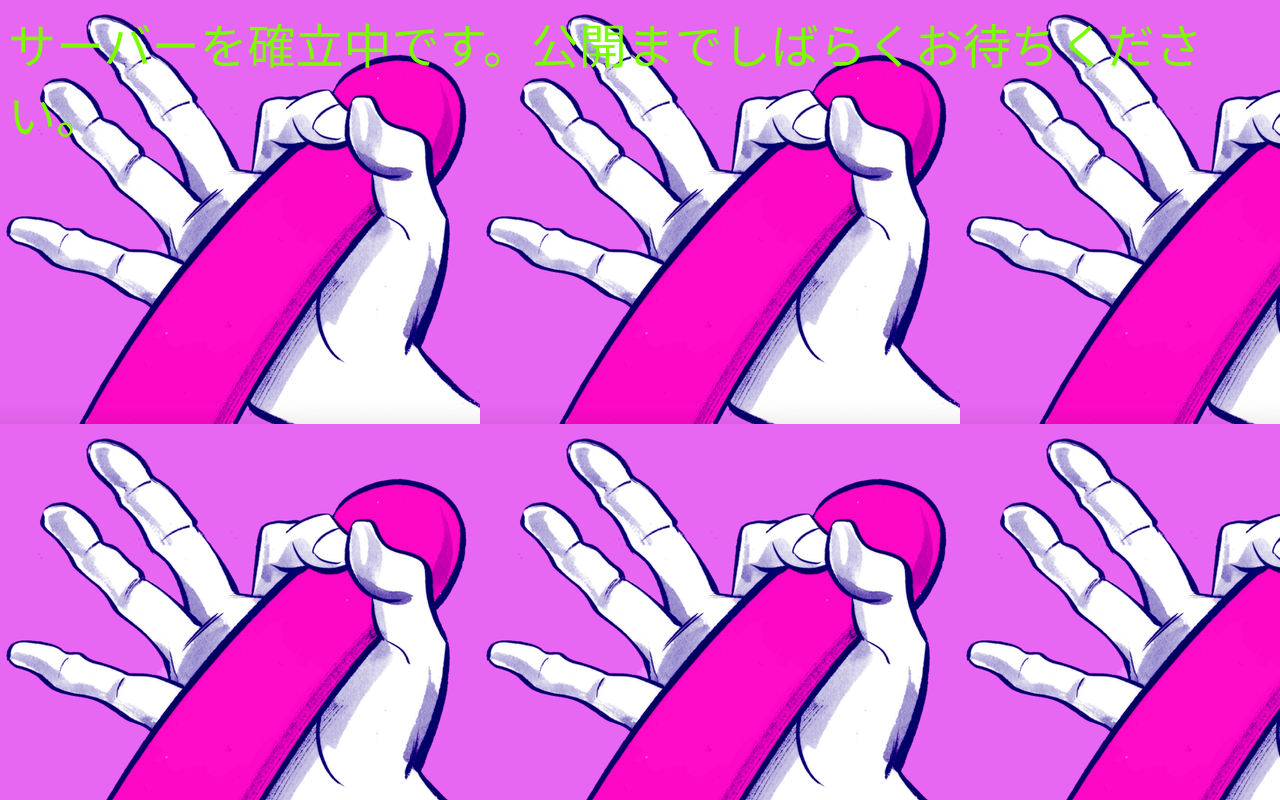
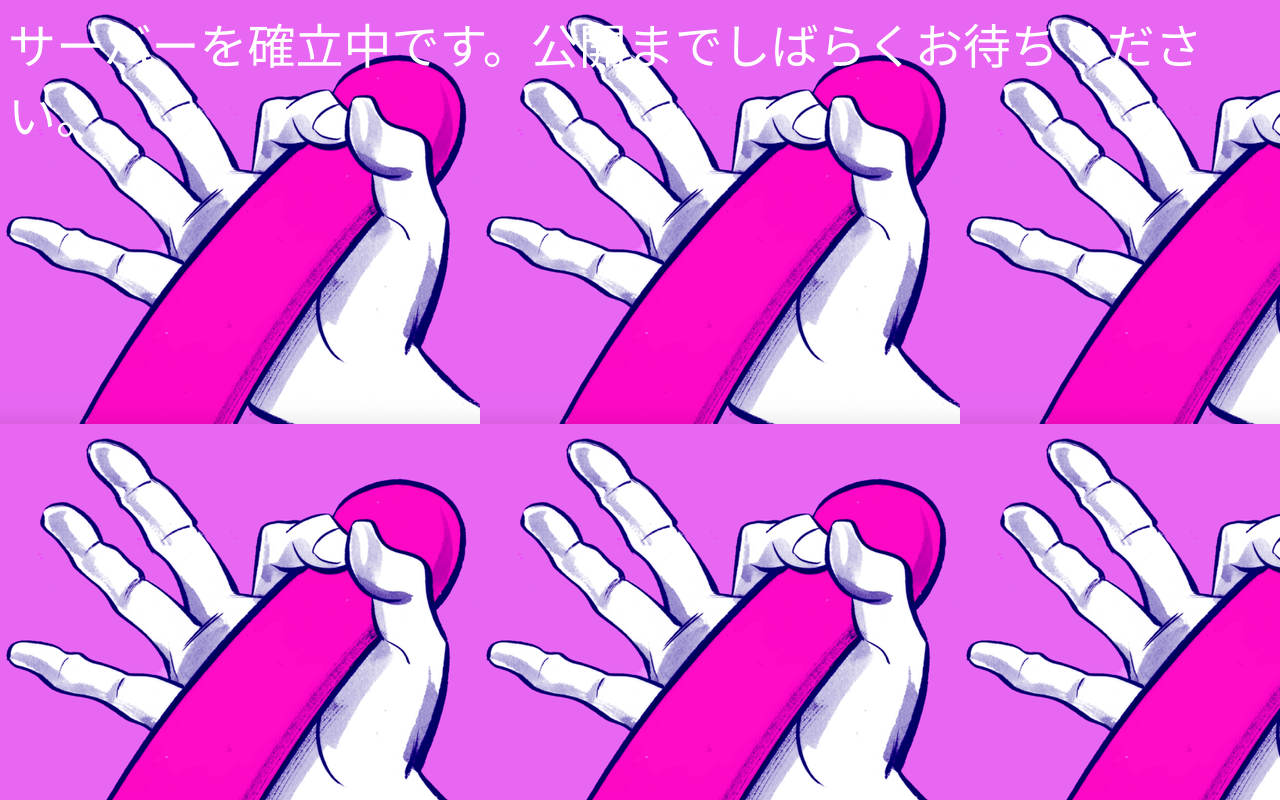
Before and after one commit to rento9696/pensi.io, a plain HTML site: page index.html in a window 1280 px wide. Drawn offline with Linux system fonts and the light colour scheme.

Commit message:
Update index.html

```diff
--- a/index.html
+++ b/index.html
@@ -3,6 +3,6 @@
 <title>タクマッチズペニス</title>
 </head>
 <body  background="screen-shot-2017-02-09-at-11-46-43-am-1486658818.png">
-<p><font size="7" color="#7cfc00">サーバーを確立中です。公開までしばらくお待ちください。</font></p>
+<p><font size="7" color="#ffffff">サーバーを確立中です。公開までしばらくお待ちください。</font></p>
 </body>
 </html>
```
